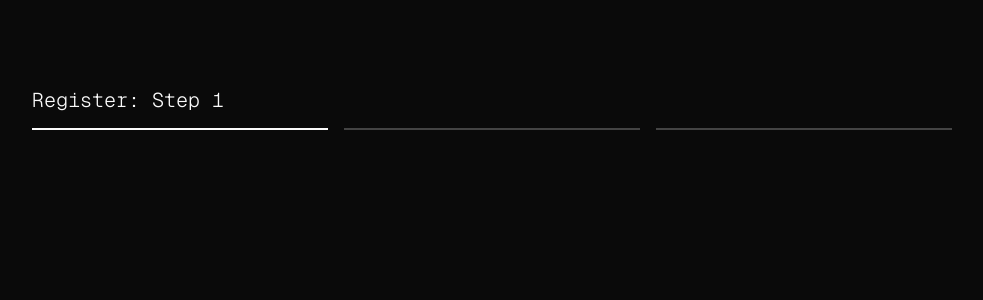
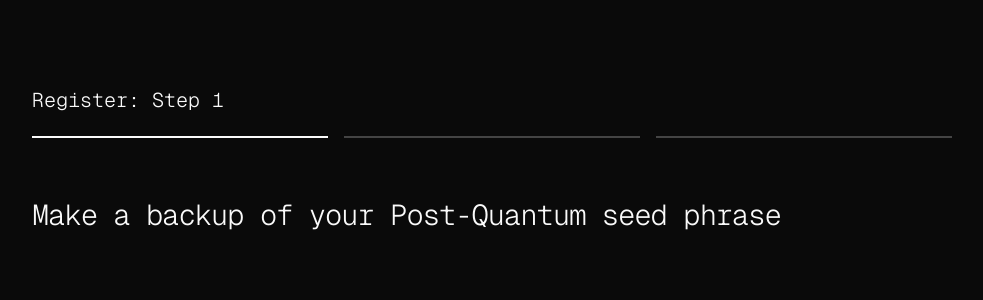
Before and after one commit to p-11/yellowpages-client, a Next.js app: page /register/step-1 in a window 1280 px wide. Shown: the top 300 px of the page, without its empty margins (148-1131 px from the left). Built offline with nearby package versions, Linux system fonts and the light colour scheme.

Commit message:
add registration step title

```diff
--- a/src/app/components/RegistrationProgressIndicator/styles.module.css
+++ b/src/app/components/RegistrationProgressIndicator/styles.module.css
@@ -1,11 +1,11 @@
 .registrationProgressIndicator {
     display: flex;
     flex-direction: column;
-    gap: 16px;
+    gap: 24px;
 }
 
 .activeStep {
-    font-size: 1.25rem;
+    font-size: 1.1rem;
 }
 
 .progressIndicators {
@@ -22,3 +22,9 @@
 .activeProgressIndicator {
     background-color: #fafafa;
 }
+
+@media only screen and (min-width: 720px) {
+    .activeStep {
+        font-size: 1.25rem;
+    }
+}
--- /dev/null
+++ b/src/app/components/RegistrationStepTitle/index.tsx
@@ -0,0 +1,9 @@
+import styles from './styles.module.css';
+
+export function RegistrationStepTitle({
+  children
+}: {
+  children: React.ReactNode;
+}) {
+  return <h1 className={styles.registrationStepTitle}>{children}</h1>;
+}
--- /dev/null
+++ b/src/app/components/RegistrationStepTitle/styles.module.css
@@ -0,0 +1,14 @@
+.registrationStepTitle {
+    font-size: 1.5rem;
+    margin-top: 46px;
+    letter-spacing: -1px;
+    font-weight: 300;
+    line-height: 2.2rem;
+}
+
+@media only screen and (min-width: 768px) {
+    .registrationStepTitle {
+        margin-top: 60px;
+        font-size: 1.8rem;
+    }
+}
--- a/src/app/register/step-1/page.tsx
+++ b/src/app/register/step-1/page.tsx
@@ -1,9 +1,13 @@
 import { RegistrationProgressIndicator } from '@/app/components/RegistrationProgressIndicator';
+import { RegistrationStepTitle } from '@/app/components/RegistrationStepTitle';
 
 export default function RegistrationStep1Page() {
   return (
     <main>
       <RegistrationProgressIndicator activeStep='Step 1' />
+      <RegistrationStepTitle>
+        Make a backup of your Post-Quantum seed phrase
+      </RegistrationStepTitle>
     </main>
   );
 }
```
